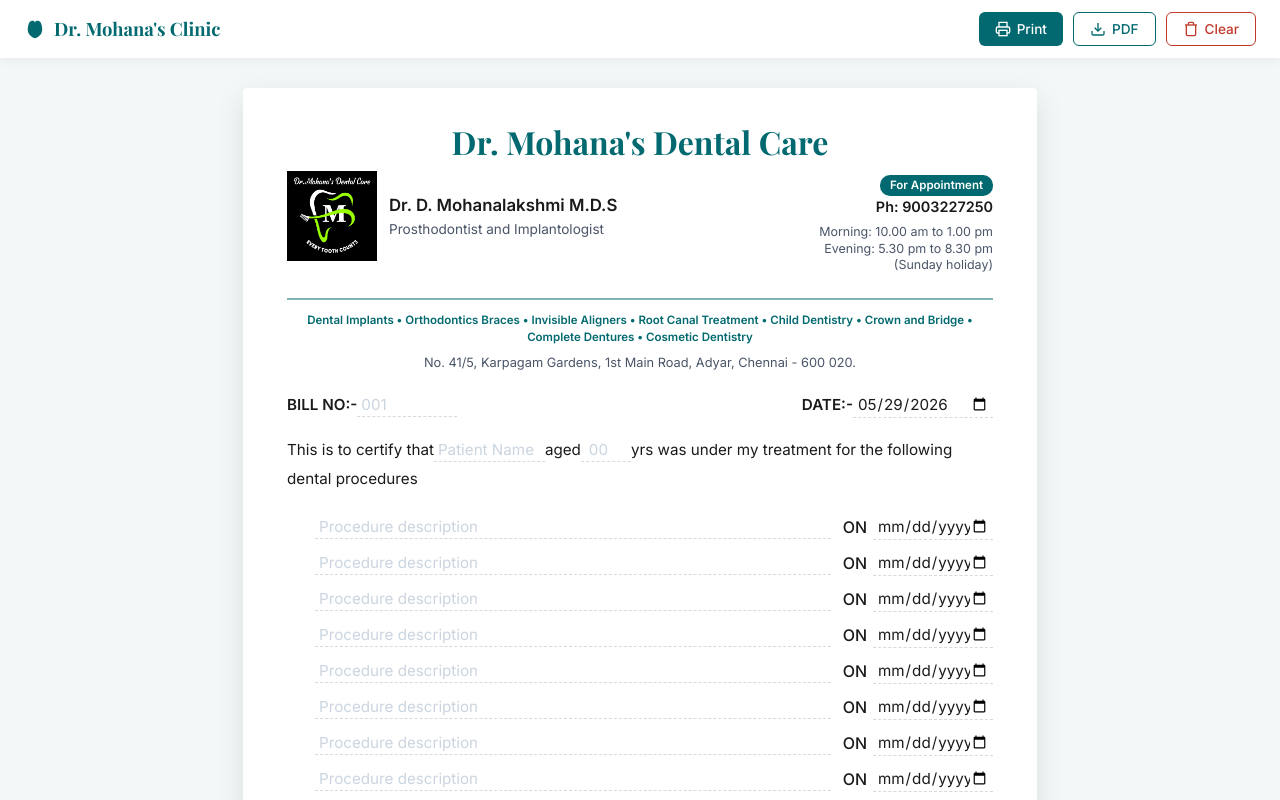
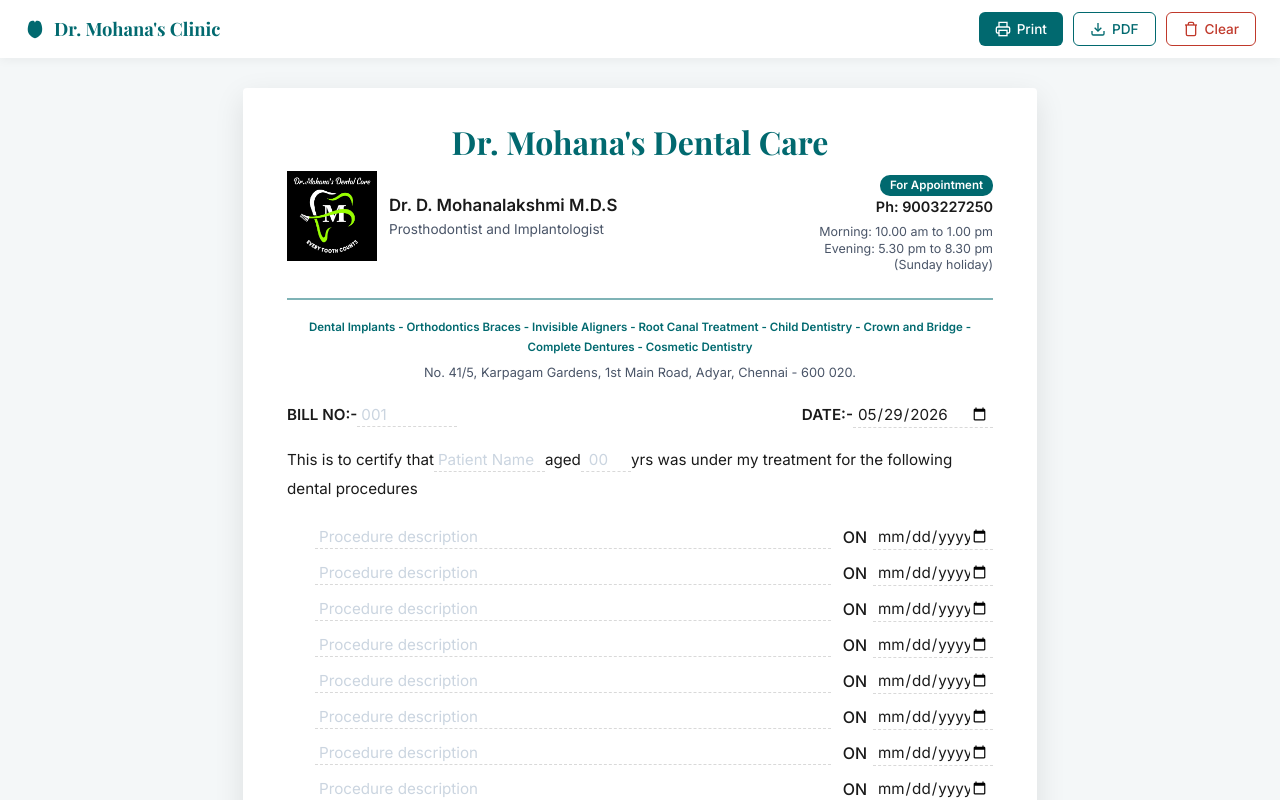
Before and after one commit to RisAhamed/Presciption-pad-Mohanas, a React (Vite) app: page / in a window 1280 px wide. Shown: the top 800 px of the page. Built offline with nearby package versions, Linux system fonts and the light colour scheme.

Commit message:
fix: enhance styling for services strip and bill header, ensuring proper word wrapping and layout

```diff
--- a/src/App.css
+++ b/src/App.css
@@ -142,15 +142,28 @@
     margin: 12px 0;
     opacity: 0.5;
 }
+.services-strip {
+  text-align: center;
+  font-size: 11.5px;
+  font-weight: 600;
+  color: #01696f;
+  padding: 6px 16px;
+  line-height: 1.7;
+  width: 100%;
+  box-sizing: border-box;
+  word-break: keep-all;       /* CRITICAL: prevents mid-word line breaks */
+  overflow-wrap: normal;      /* do not force-break long words */
+  white-space: normal;
+}
 
-.services-strip {
-    text-align: center;
-    font-size: 0.72rem;
-    font-weight: 600;
-    color: var(--primary);
-    margin-bottom: 6px;
-    line-height: 1.5;
+.bill-header,
+.services-strip-container {
+  width: 100%;
+  max-width: 100%;
+  overflow: hidden;
+  box-sizing: border-box;
 }
+
 .address-line {
     text-align: center;
     font-size: 0.8rem;
--- a/src/App.tsx
+++ b/src/App.tsx
@@ -179,9 +179,11 @@
             top: bill.style.top,
             margin: bill.style.margin,
             width: bill.style.width,
+            minWidth: bill.style.minWidth,
+            maxWidth: bill.style.maxWidth,
+            boxSizing: bill.style.boxSizing,
             height: bill.style.height,
             minHeight: bill.style.minHeight,
-            maxWidth: bill.style.maxWidth,
             boxShadow: bill.style.boxShadow,
             borderRadius: bill.style.borderRadius,
             zIndex: bill.style.zIndex,
@@ -189,7 +191,6 @@
         };
 
         // ─── A4 at 96 dpi ───
-        const A4_W = 794;
         const A4_H = 1123;
 
         // ─── Lock bill to exact A4 dimensions for capture ───
@@ -199,10 +200,12 @@
         bill.style.left = '0';
         bill.style.top = '0';
         bill.style.margin = '0';
-        bill.style.width = `${A4_W}px`;
+        bill.style.width = '794px';
+        bill.style.minWidth = '794px';
+        bill.style.maxWidth = '794px';
+        bill.style.boxSizing = 'border-box';
         bill.style.height = `${A4_H}px`;
         bill.style.minHeight = `${A4_H}px`;
-        bill.style.maxWidth = 'none';
         bill.style.boxShadow = 'none';
         bill.style.borderRadius = '0';
         bill.style.zIndex = '9999';
@@ -305,9 +308,11 @@
             bill.style.top = origStyles.top;
             bill.style.margin = origStyles.margin;
             bill.style.width = origStyles.width;
+            bill.style.minWidth = origStyles.minWidth;
+            bill.style.maxWidth = origStyles.maxWidth;
+            bill.style.boxSizing = origStyles.boxSizing;
             bill.style.height = origStyles.height;
             bill.style.minHeight = origStyles.minHeight;
-            bill.style.maxWidth = origStyles.maxWidth;
             bill.style.boxShadow = origStyles.boxShadow;
             bill.style.borderRadius = origStyles.borderRadius;
             bill.style.zIndex = origStyles.zIndex;
@@ -398,13 +403,13 @@
                 scale: 2,
                 useCORS: true,
                 allowTaint: false,
+                width: 794,
+                windowWidth: 794,
                 scrollX: 0,
                 scrollY: 0,
-                windowWidth: A4_W,
                 windowHeight: A4_H,
                 x: 0,
                 y: 0,
-                width: A4_W,
                 height: A4_H,
                 logging: false,
             });
@@ -498,7 +503,21 @@
                     <hr className="bill-divider" />
 
                     <div className="services-strip">
-                        Dental Implants &bull; Orthodontics Braces &bull; Invisible Aligners &bull; Root Canal Treatment &bull; Child Dentistry &bull; Crown and Bridge &bull; Complete Dentures &bull; Cosmetic Dentistry
+                      <span style={{ whiteSpace: 'nowrap' }}>Dental Implants</span>
+                      {' -  '}
+                      <span style={{ whiteSpace: 'nowrap' }}>Orthodontics Braces</span>
+                      {' -  '}
+                      <span style={{ whiteSpace: 'nowrap' }}>Invisible Aligners</span>
+                      {' -  '}
+                      <span style={{ whiteSpace: 'nowrap' }}>Root Canal Treatment</span>
+                      {' -  '}
+                      <span style={{ whiteSpace: 'nowrap' }}>Child Dentistry</span>
+                      {' -  '}
+                      <span style={{ whiteSpace: 'nowrap' }}>Crown and Bridge</span>
+                      {' -  '}
+                      <span style={{ whiteSpace: 'nowrap' }}>Complete Dentures</span>
+                      {' -  '}
+                      <span style={{ whiteSpace: 'nowrap' }}>Cosmetic Dentistry</span>
                     </div>
 
                     <div className="address-line">
```
